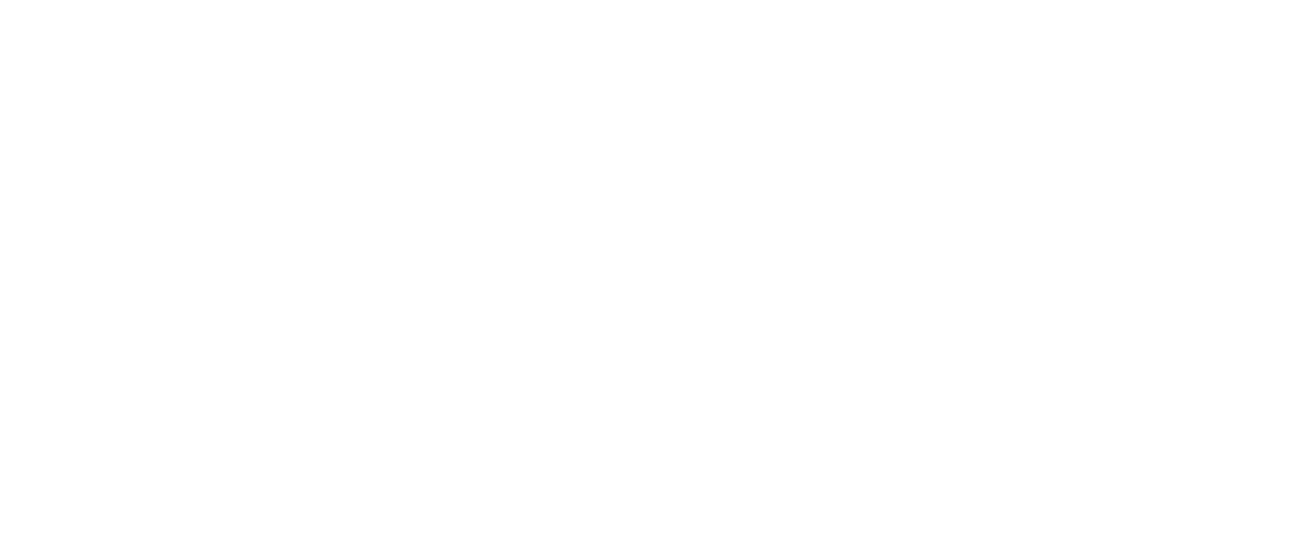
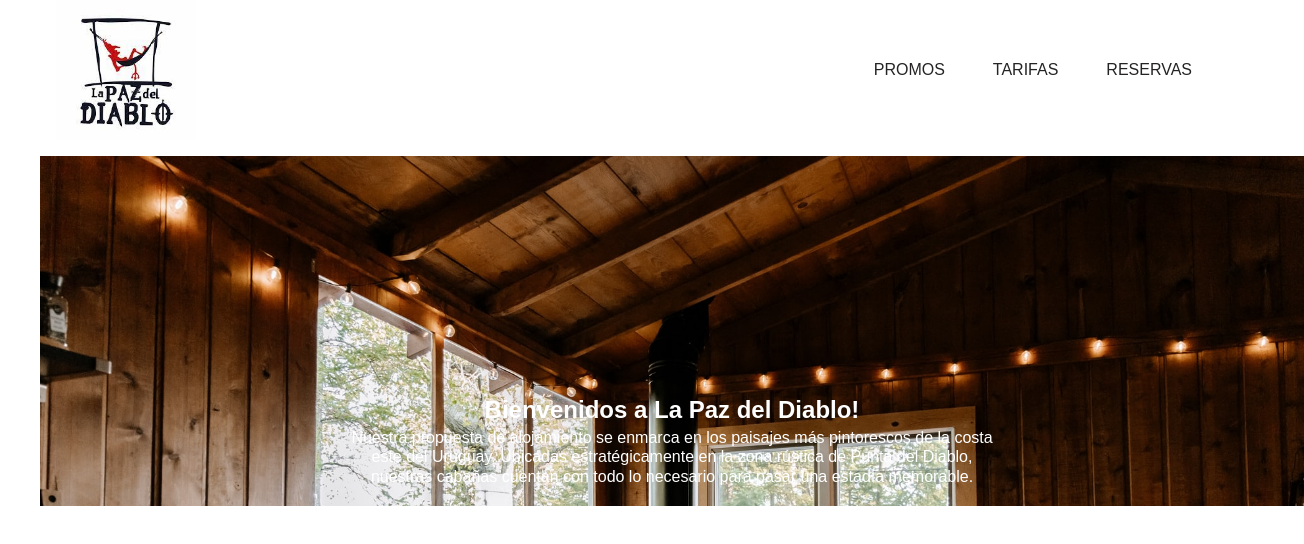
Before and after one commit to playmobilman/LaPazDiablo, a plain HTML site: page index.html in a window 1280 px wide. Shown: the whole page, 1304 px wide, since content can reach past the window. Drawn offline with Linux system fonts and the light colour scheme; a web font is replaced by a local one.

Commit message:
Estructura general y avances

```diff
--- a/index.html
+++ b/index.html
@@ -4,10 +4,43 @@
     <meta charset="UTF-8">
     <meta http-equiv="X-UA-Compatible" content="IE=edge">
     <meta name="viewport" content="width=device-width, initial-scale=1.0">
+    <meta name="description" content="Sitio de referencia del alojamiento La Paz del Diablo - Punta del Diablo, Rocha - Uruguay">
+    <meta name="author" content="Matias Schmid, playmobilman@gmail.com">
+    <meta name="keywords" content="Cabañas, alojamiento rocha, punta del diablo, paz, la paz, relax">
     <title>Cabañas La Paz del Diablo</title>
-    <link rel="stylesheet" href="styles.css">
+    <link rel="stylesheet" href="styles.css" type="text/css">
+    <link rel="preconnect" href="https://fonts.googleapis.com">
+    <link rel="preconnect" href="https://fonts.gstatic.com" crossorigin>
+    <link href="https://fonts.googleapis.com/css2?family=Mallanna&display=swap" rel="stylesheet">
 </head>
 <body>
-
+    <div class="main-container">
+        <header class="header">
+            <img src="images/lpd-logo.jpeg" alt="Logo La Paz del Diablo" title="La Paz del Diablo">
+            <nav class="menu">
+                <ul>
+                    <li>
+                        <a href="#promos">PROMOS</a>
+                    </li>
+                    <li>
+                        <a href="#tarifas">TARIFAS</a>
+                    </li>
+                    <li>
+                        <a href="#reservas">RESERVAS</a>
+                    </li>
+                </ul>
+            </nav>
+        </header>
+        <section>
+            <div class="hero">
+                <h1>Bienvenidos a La Paz del Diablo!</h1>
+                <p>
+                    Nuestra propuesta de alojamiento se enmarca en los paisajes m&aacute;s pintorescos de la costa este del
+                    Uruguay. Ubicadas estrat&eacute;gicamente en la zona r&uacute;stica de Punta del Diablo, nuestras cabañas
+                    cuentan con todo lo necesario para pasar una estad&iacute;a memorable.
+                </p>
+            </div>
+        </section>
+    </div>
 </body>
 </html>
--- a/styles.css
+++ b/styles.css
@@ -1,4 +1,98 @@
+/*
+version: 1.0
+autor: Matias Schmid
+idEstudiante: 147743
+email: playmobilman@gmail.com
+*/
+
+/* General - Reset */
+* { margin: 0; padding: 0; }
+.clear { clear: both; }
+img { border: 0; }
+
 body {
-    padding: 0;
-    margin: 0;
+    background: #FFFFFF;
+    font-family: 'Mallanna', sans-serif;
 }
+
+.main-container {
+    margin: 0 auto;
+    width: 1200px;
+    min-height: 100vh;
+}
+
+/* Tipografia */
+p {
+    line-height: 1.2em;
+}
+
+/* Headings */
+.header {
+    display: flex;
+    flex-direction: row;
+    justify-content: space-between;
+    align-items: center;
+    padding: 0 1em;
+}
+
+.header img {
+    width: 12%;
+}
+
+/* Links */
+
+/* Navigation */
+nav ul {
+    list-style: none;
+    display: flex;
+    flex-direction: row;
+}
+
+nav ul li {
+    margin-right: 1em;
+}
+
+nav ul li a {
+    padding: .3em 1em;
+    text-decoration: none;
+    border-radius: 5px;
+    color: #252323;
+}
+
+nav ul li a:hover {
+    color: #FFFFFF;
+}
+
+nav ul li a:hover {
+    background-color: #252323;
+}
+
+/* Main content */
+
+section {
+    margin: 1em 0;
+}
+
+.hero {
+    width: 100%;
+    padding: 15em 2em 1em;
+    background: url("images/cabin.jpg") no-repeat top left;
+    background-size: cover;
+    color: #FFFFFF;
+    text-align: center;
+}
+
+.hero p {
+    width: 55%;
+    margin: .25em auto;
+    color: #FFFFFF;
+}
+
+
+/* Footer */
+
+/* Forms */
+
+/* Tables */
+
+/* Misc */
```
Also changed, not shown: images/cabin.jpg (added), images/lpd-logo.jpeg (added), 1 other file.
